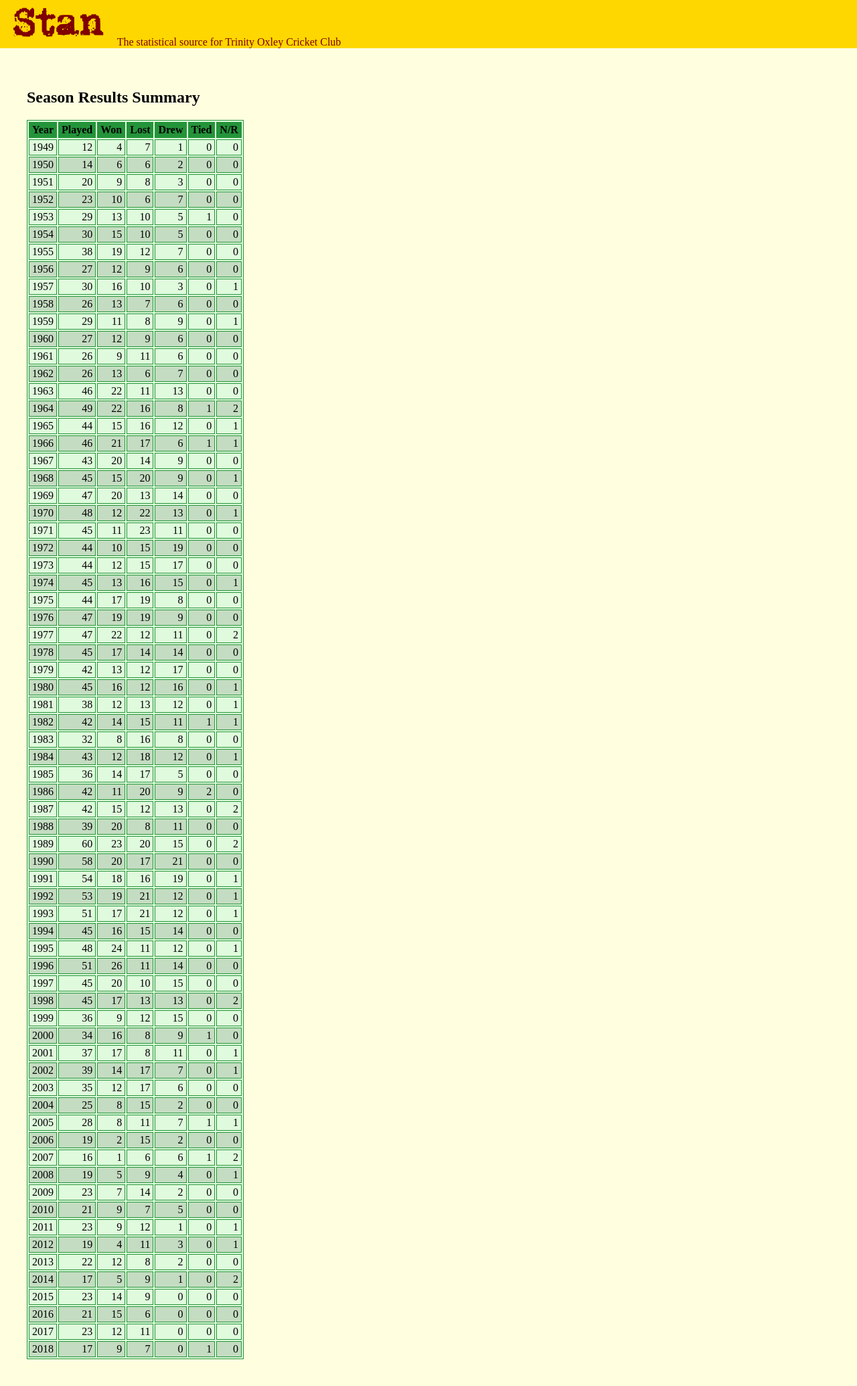
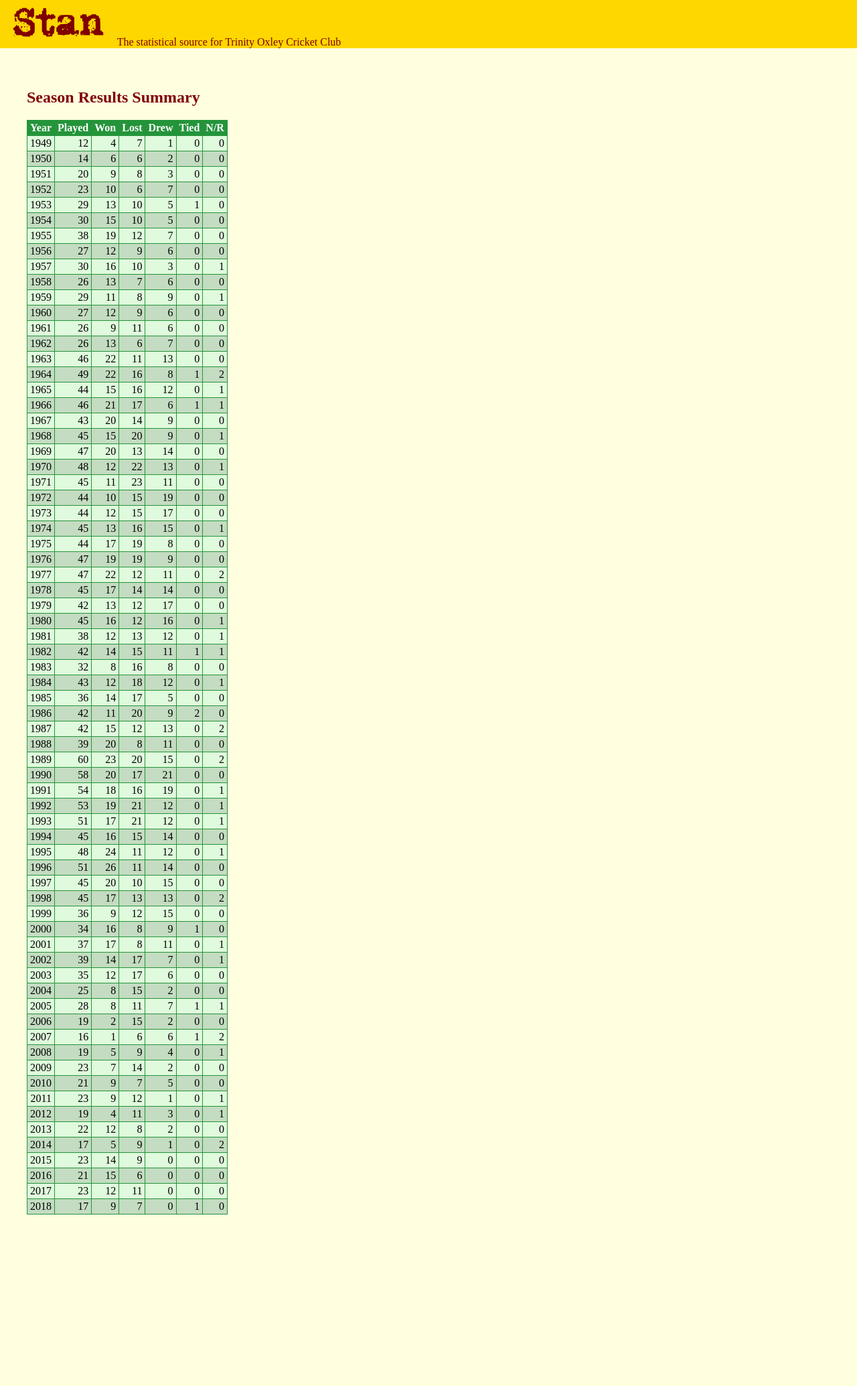
Before and after one commit to mikewoodhouse/stan, a Flask app: page /seasons in a window 1280 px wide. Shown: the whole page at 67% size. After the commit the page ends 1813 px from the top, so only its background shows below. Run offline with Flask 2, Linux system fonts and the light colour scheme.

Commit message:
tidy up table borders, heading colour

```diff
--- a/app/static/main.css
+++ b/app/static/main.css
@@ -1,5 +1,9 @@
 body {
     margin: 0;
+}
+
+h2 {
+    color: maroon;
 }
 
 div.app-header {
@@ -9,6 +13,7 @@ div.app-header {
 
 table {
     border: 1px solid #24943A;
+    border-collapse: collapse;
     background-color: #DFFADC;
     text-align: center;
 }
@@ -24,6 +29,7 @@ tr:nth-child(even) {
 
 thead {
     background: #24943A;
+    color: white;
     font-weight: bold;
     text-align: center;
     border-left: 1px solid #24943A;
```
